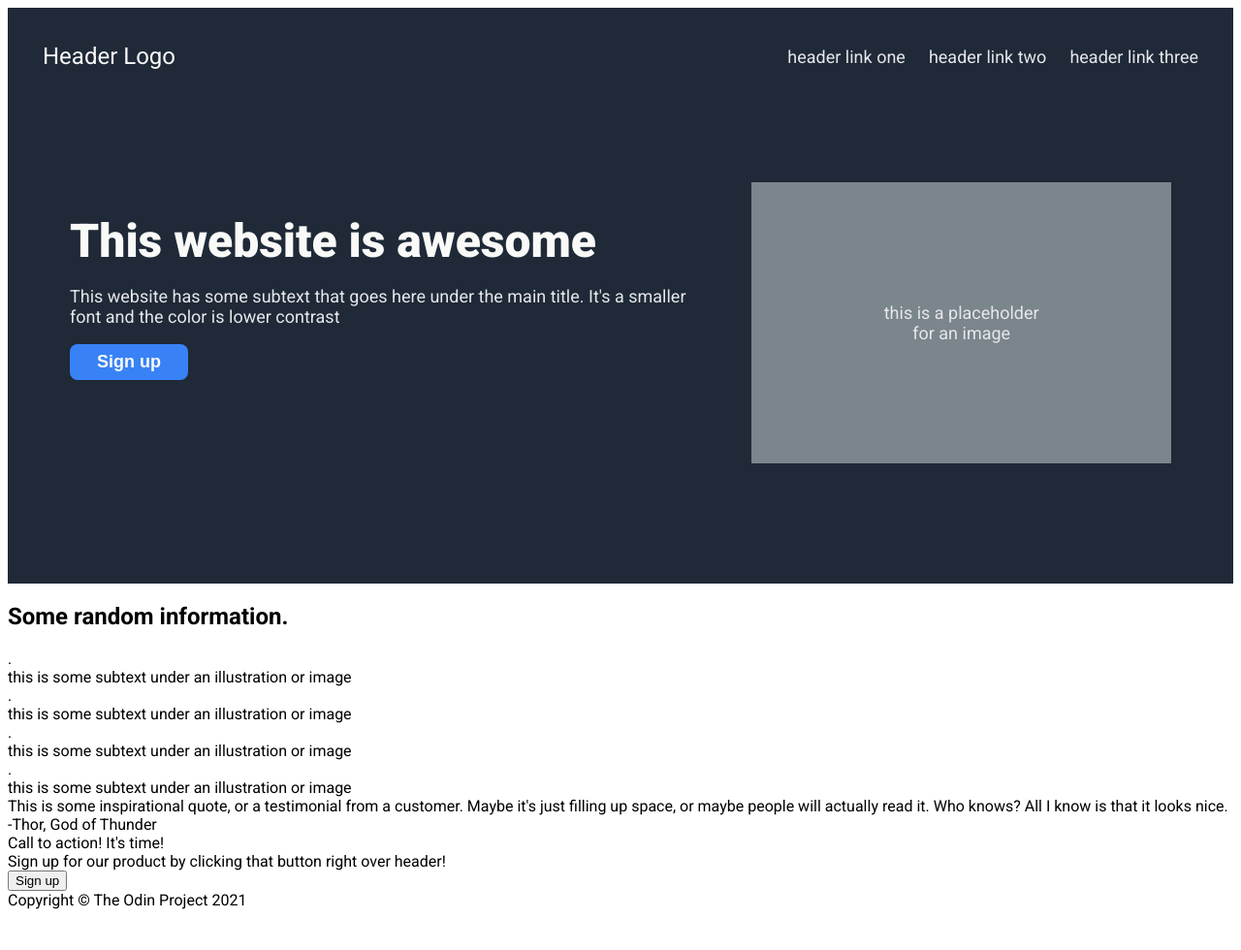
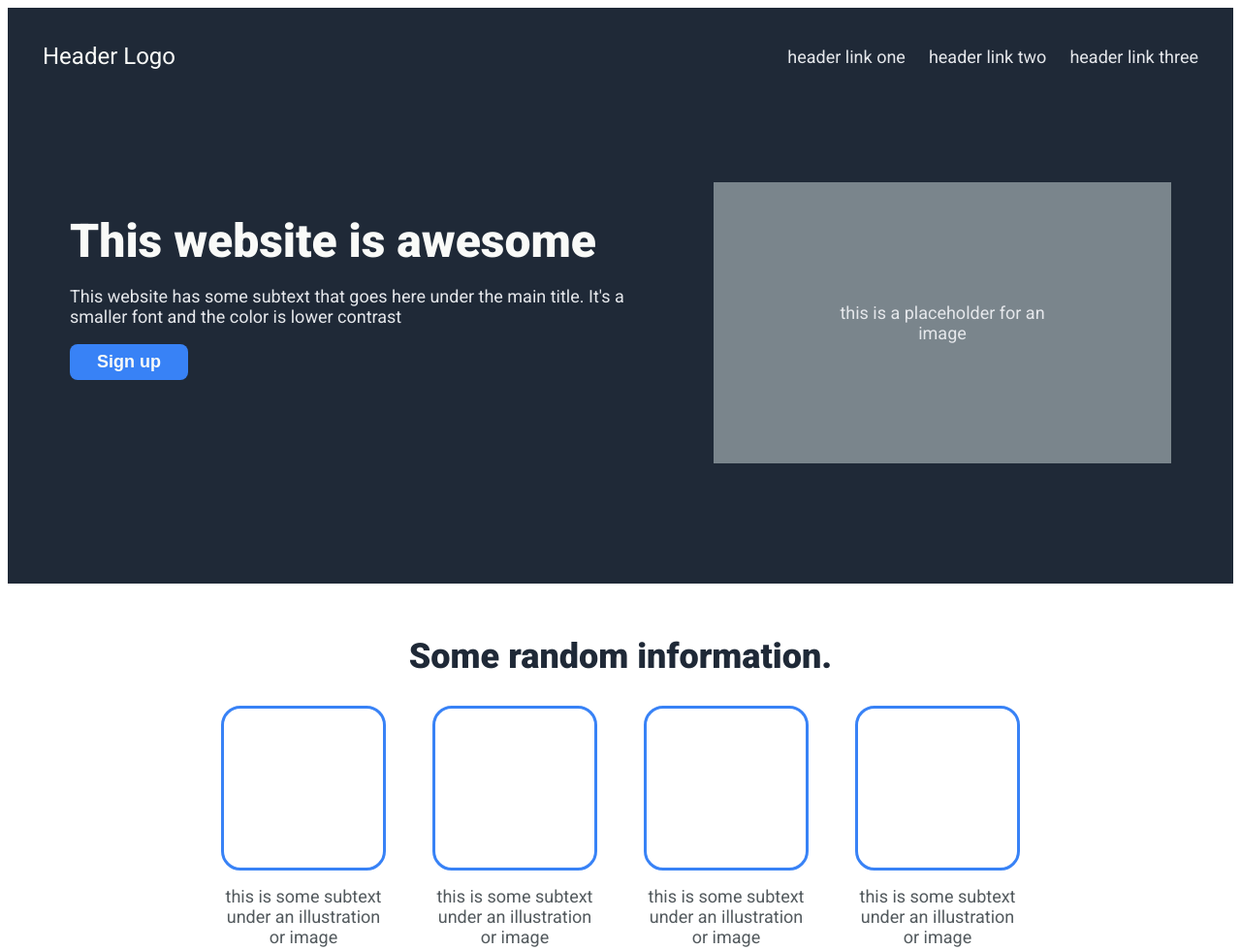
Before and after one commit to obedest/odin-landing-page, a plain HTML site: page index.html in a window 1280 px wide. Shown: the top 980 px of the page at 97% size. Before the commit the page ends 946 px from the top, so only its background shows below. Drawn offline with Linux system fonts and the light colour scheme.

Commit message:
Add style to upper-middle-main part of the landing page

```diff
--- a/index.html
+++ b/index.html
@@ -34,19 +34,19 @@
                 <h2>Some random information.</h2>
                 <div class="illustration-images">
                     <div class="image-and-text">
-                        <div class="image">.</div>
+                        <div class="image"></div>
                         <div class="text">this is some subtext under an illustration or image</div>
                     </div>
                     <div class="image-and-text">
-                        <div class="image">.</div>
+                        <div class="image"></div>
                         <div class="text">this is some subtext under an illustration or image</div>
                     </div>
                     <div class="image-and-text">
-                        <div class="image">.</div>
+                        <div class="image"></div>
                         <div class="text">this is some subtext under an illustration or image</div>
                     </div>
                     <div class="image-and-text">
-                        <div class="image">.</div>
+                        <div class="image"></div>
                         <div class="text">this is some subtext under an illustration or image</div>
                     </div>
                 </div>
--- a/style.css
+++ b/style.css
@@ -21,7 +21,7 @@ body {
 .header-logo {
     font-size: 24px;
     color: #F9FAF8;
-    max-width: 700px;
+    max-width: 600px;
     text-align: start;
     flex-grow: 1;
 }
@@ -45,7 +45,7 @@ body {
 .header-links {
     font-size: 18px;
     color: #E5E7EB;
-    max-width: 700px;
+    max-width: 600px;
     flex-grow: 1;
 }
 
@@ -92,5 +92,49 @@ body {
 .upper-main .left-part {
     display: flex;
     flex-grow: 1;
-    max-width: 700px;
+    max-width: 600px;
 }
+
+.upper-middle-main {
+    display: flex;
+    flex-direction: column;
+    align-items: center;
+    justify-content: center;
+    padding-top: 24px;
+    padding-bottom: 124px;
+}
+
+.upper-middle-main h2 {
+    font-size: 36px;
+    font-weight: 900;
+    color: #1F2937
+}
+
+.upper-middle-main .illustration-images {
+    display: flex;
+    gap: 48px;
+    justify-content: center;
+    align-items: center;
+}
+
+.upper-middle-main .illustration-images .image-and-text {
+    display: flex;
+    flex-direction: column;
+    gap: 16px;
+    align-items: center;
+}
+
+.upper-middle-main .illustration-images .image-and-text .image {
+    width: 170px;
+    height: 170px;
+    border: solid #3882F6;
+    border-radius: 20px;
+}
+
+.upper-middle-main .illustration-images .image-and-text .text {
+    font-size: 18px;
+    color: #535a5e;
+    display: flex;
+    max-width: 170px;
+    text-align: center;
+}
```
